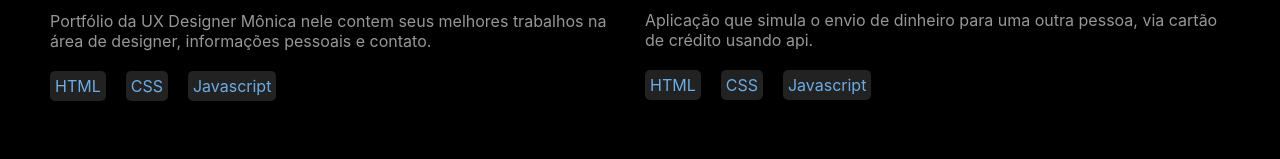
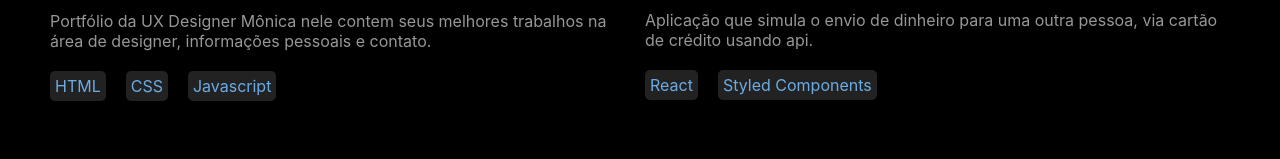
Before and after one commit to Franppires/portfolio, a React (Vite) app: page /projects in a window 1280 px wide. Shown: the part 433-592 px from the top of the page. Built offline with nearby package versions, Linux system fonts and the light colour scheme.

Commit message:
ajute em projeto

```diff
--- a/src/routes/projects.tsx
+++ b/src/routes/projects.tsx
@@ -44,9 +44,8 @@
         </div>
         <p>Aplicação que simula o envio de dinheiro para uma outra pessoa, via cartão de crédito usando api. </p>
         <ul>
-          <li>HTML</li>
-          <li>CSS</li>
-          <li>Javascript</li>
+          <li>React</li>
+          <li>Styled Components</li>
         </ul>
       </CardProject>
       <CardProject>
```
